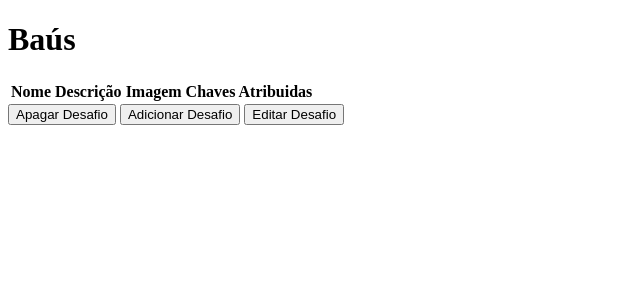
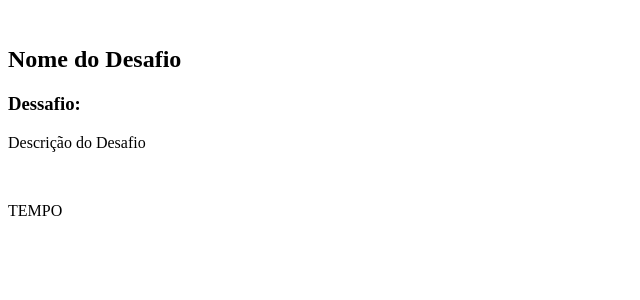
Before and after one commit to knwldg/projeto-kiss2018, a PHP site: page /desafios.php in a window 1280 px wide. Shown: the top 300 px of the page, without its empty margins (0-640 px from the left). Run offline with PHP 8.4, Linux system fonts and the light colour scheme; lists and menus that the app fills with data are empty.

Commit message:
desafios_update

```diff
--- a/desafios.php
+++ b/desafios.php
@@ -11,31 +11,17 @@
 </head>
 
 <body>
-<div id="desafios">
-    <!-- /.row -->
-    <div id="desafios_title">
-        <h1>Baús</h1>
-    </div>
-    <div id="table_desafios">
-        <table>
-            <tr>
-                <th>Nome</th>
-                <th>Descrição</th>
-                <th>Imagem</th>
-                <th>Chaves Atribuidas</th>
-            </tr>
-        </table>
-    </div>
+<div id="atividades">
+<div class="conteudos_desafios">
+    <img src="" id="logo_desafios">
+    <h2>Nome do Desafio</h2>
+    <h3>Dessafio:</h3>
+    <p>Descrição do Desafio</p>
+    <img src="" class="chaves_desafios">
+    <img src="" class="relógio" >
+    <p>TEMPO</p>
 </div>
-<div>
-    <button class="apagar_desafio">
-        Apagar Desafio
-    </button>
-    <button class="adicionar_desafio">
-        Adicionar Desafio
-    </button>
-    <button class="editar_desafio">
-        Editar Desafio
-    </button>
+    <img class="chest_down" src="">
 </div>
+
 </body>
```
